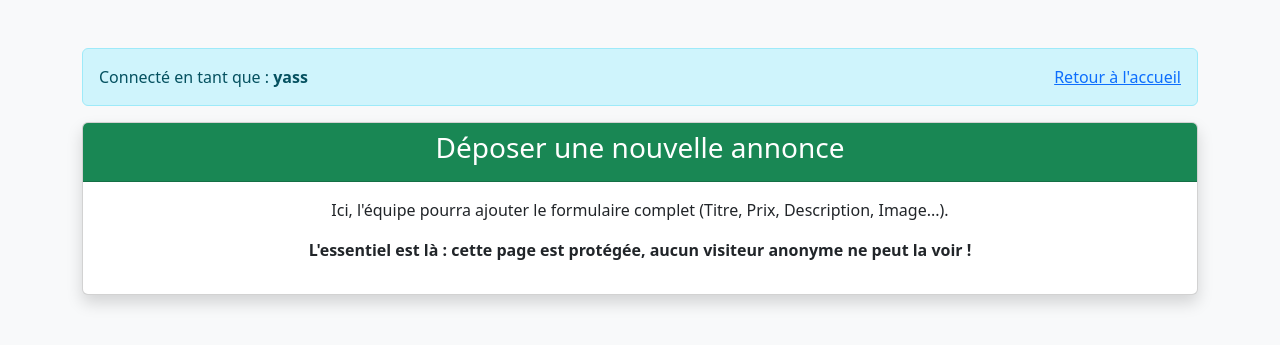
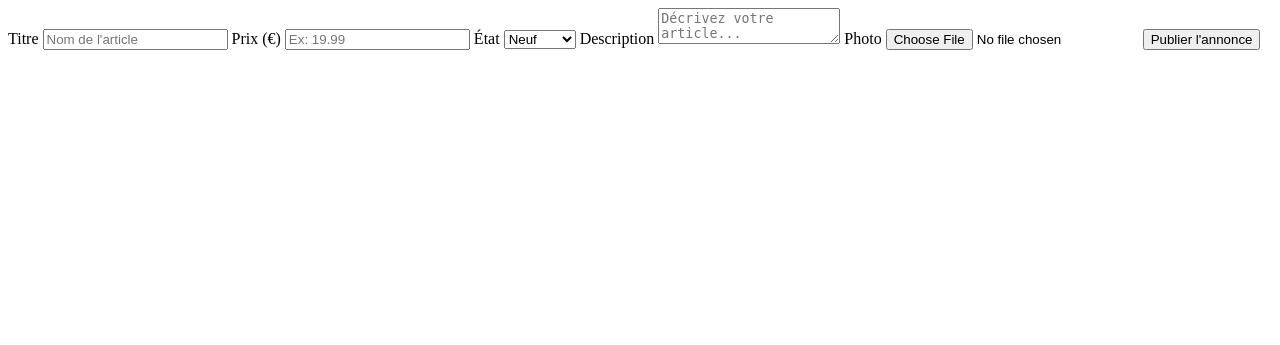
Before and after one commit to alexandreferon/Projet-DevWeb-YS, a PHP site: page /creer_annonce.php in a window 1280 px wide. Shown: the top 345 px of the page. Run offline with PHP 8.4, Linux system fonts and the light colour scheme; a user stored in the database is signed in.

Commit message:
lien de index.php a creer_annonce a mes_annonces

```diff
--- a/creer_annonce.php
+++ b/creer_annonce.php
@@ -1,43 +1,93 @@
 <?php
-// 1. Démarrer la session (Toujours en premier)
+ini_set('display_errors', 1);
+error_reporting(E_ALL);
 session_start();
 
-// 2. LE VIGILE : Vérifier si l'utilisateur est connecté
-// S'il n'y a pas d'ID utilisateur dans la session, on le vire vers la page de connexion
 if (!isset($_SESSION['user_id'])) {
-    header("Location: connexion.php");
-    exit(); // On bloque le reste de la page
+    header('Location: login.php');
+    exit;
 }
 
-// 3. (Bonus) On inclut la base de données pour quand l'équipe voudra faire le code d'insertion
-include('config/db_connect.php');
+if ($_SERVER['REQUEST_METHOD'] === 'POST') {
+    $host = 'localhost';
+    $db   = 'ys_database';
+    $user = 'root';
+    $pass = 'root';
+    $pdo  = new PDO("mysql:host=$host;dbname=$db;charset=utf8mb4", $user, $pass);
+    $pdo->setAttribute(PDO::ATTR_ERRMODE, PDO::ERRMODE_EXCEPTION);
+
+    $titre       = trim($_POST['titre']);
+    $prix        = floatval($_POST['prix']);
+    $etat        = $_POST['etat'];
+    $description = trim($_POST['description']);
+    $user_id     = $_SESSION['user_id'];
+
+    $image_url = null;
+    if (!empty($_FILES['image']['name'])) {
+        $upload_dir = 'uploads/annonces/';
+        if (!is_dir($upload_dir)) mkdir($upload_dir, 0755, true);
+
+        $ext     = pathinfo($_FILES['image']['name'], PATHINFO_EXTENSION);
+        $allowed = ['jpg', 'jpeg', 'png', 'webp', 'gif'];
+        if (!in_array(strtolower($ext), $allowed)) {
+            die('Type de fichier non autorisé.');
+        }
+
+        $filename = uniqid('img_') . '.' . $ext;
+        move_uploaded_file($_FILES['image']['tmp_name'], $upload_dir . $filename);
+        $image_url = $upload_dir . $filename;
+    }
+
+    $stmt = $pdo->prepare("
+        INSERT INTO annonces (user_id, titre, prix, etat, description, image_url)
+        VALUES (:user_id, :titre, :prix, :etat, :description, :image_url)
+    ");
+    $stmt->execute([
+        ':user_id'     => $user_id,
+        ':titre'       => $titre,
+        ':prix'        => $prix,
+        ':etat'        => $etat,
+        ':description' => $description,
+        ':image_url'   => $image_url,
+    ]);
+
+    header('Location: mes_annonces.php?success=1');
+    exit;
+}
 ?>
 
 <!DOCTYPE html>
 <html lang="fr">
 <head>
-    <meta charset="UTF-8">
-    <title>Créer une annonce - YS</title>
-    <link href="https://cdn.jsdelivr.net/npm/bootstrap@5.3.0/dist/css/bootstrap.min.css" rel="stylesheet">
+    <meta charset="utf-8">
+    <title>Déposer une annonce</title>
 </head>
-<body class="bg-light">
+<body>
 
-<div class="container mt-5">
-    <div class="alert alert-info">
-        Connecté en tant que : <strong><?php echo $_SESSION['user_nom']; ?></strong>
-        <a href="index.php" class="float-end">Retour à l'accueil</a>
-    </div>
+<form action="annonce.php" method="POST" enctype="multipart/form-data">
 
-    <div class="card shadow">
-        <div class="card-header bg-success text-white">
-            <h3 class="text-center">Déposer une nouvelle annonce</h3>
-        </div>
-        <div class="card-body text-center">
-            <p>Ici, l'équipe pourra ajouter le formulaire complet (Titre, Prix, Description, Image...).</p>
-            <p><strong>L'essentiel est là : cette page est protégée, aucun visiteur anonyme ne peut la voir !</strong></p>
-        </div>
-    </div>
-</div>
+    <label for="titre">Titre</label>
+    <input required type="text" name="titre" id="titre" placeholder="Nom de l'article">
+
+    <label for="prix">Prix (€)</label>
+    <input required type="number" name="prix" id="prix" min="0" step="0.01" placeholder="Ex: 19.99">
+
+    <label for="etat">État</label>
+    <select name="etat" id="etat">
+        <option value="neuf">Neuf</option>
+        <option value="bon état">Bon état</option>
+        <option value="correct">Correct</option>
+    </select>
+
+    <label for="description">Description</label>
+    <textarea required name="description" id="description" placeholder="Décrivez votre article..."></textarea>
+
+    <label for="image">Photo</label>
+    <input type="file" name="image" id="image" accept="image/*">
+
+    <button type="submit">Publier l'annonce</button>
+
+</form>
 
 </body>
 </html>
--- a/index.php
+++ b/index.php
@@ -35,7 +35,7 @@ $role_affichage = ($_SESSION['user_role'] == 2) ? "Administrateur" : "Membre";
     <div class="container">
         <a class="navbar-brand fw-bold" href="#">YS</a>
         <div class="d-flex align-items-center">
-            <a href="creer_annonce.php" class="btn btn-outline-light btn-sm me-3">Publier une annonce</a>
+            <a href="mes_annonces.php" class="btn btn-outline-light btn-sm me-3">Publier une annonce</a>
             <a href="deconnexion.php" class="btn btn-danger btn-sm">Se déconnecter</a>
         </div>
     </div>
--- a/mes_annonces.php
+++ b/mes_annonces.php
@@ -51,7 +51,7 @@ $base = rtrim(dirname($_SERVER['SCRIPT_NAME']), '/') . '/';
     <p class="success">Annonce publiée avec succès !</p>
 <?php endif; ?>
 
-<a href="annonce.php" class="btn-nouvelle">+ Nouvelle annonce</a>
+<a href="creer_annonce.php" class="btn-nouvelle">+ Nouvelle annonce</a>
 
 <?php if (empty($annonces)): ?>
     <p class="vide">Tu n'as pas encore d'annonces.</p>
```
Also changed, not shown: annonces.php (deleted, +0 -93 lines).
